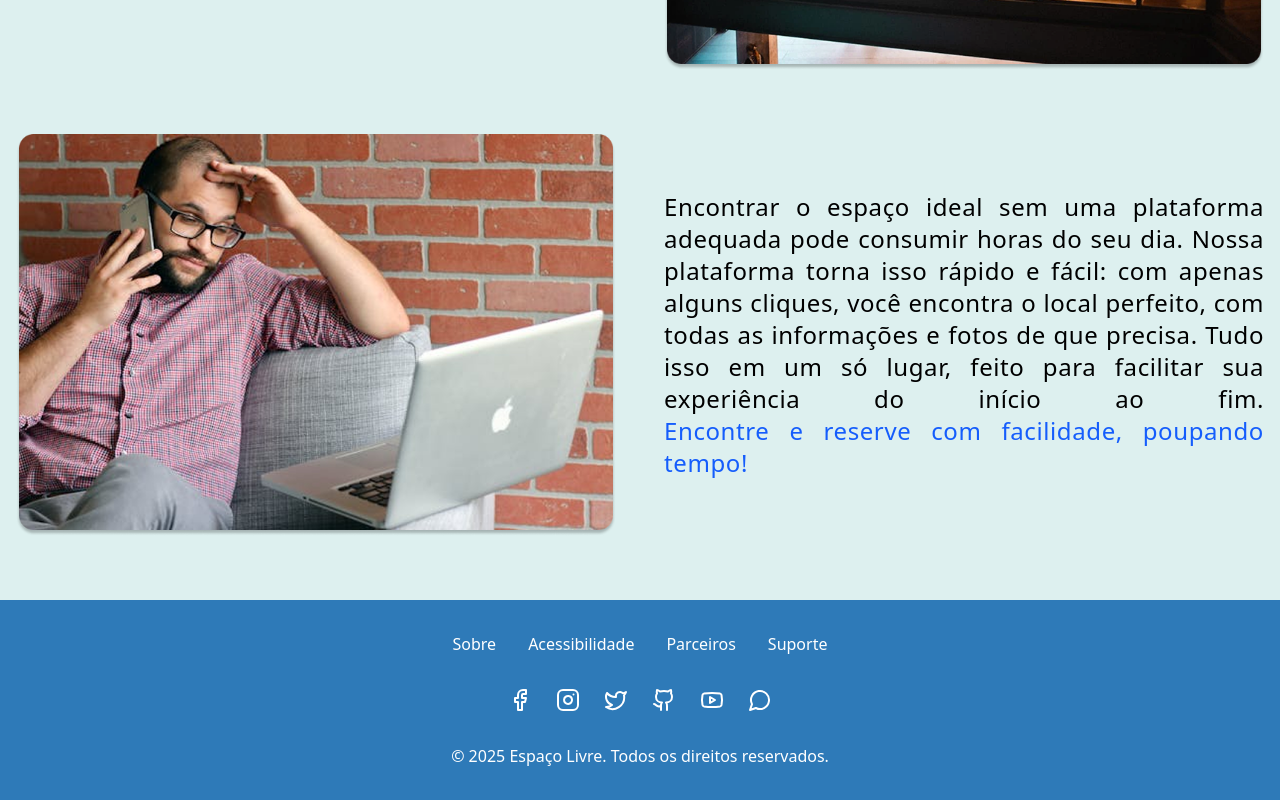
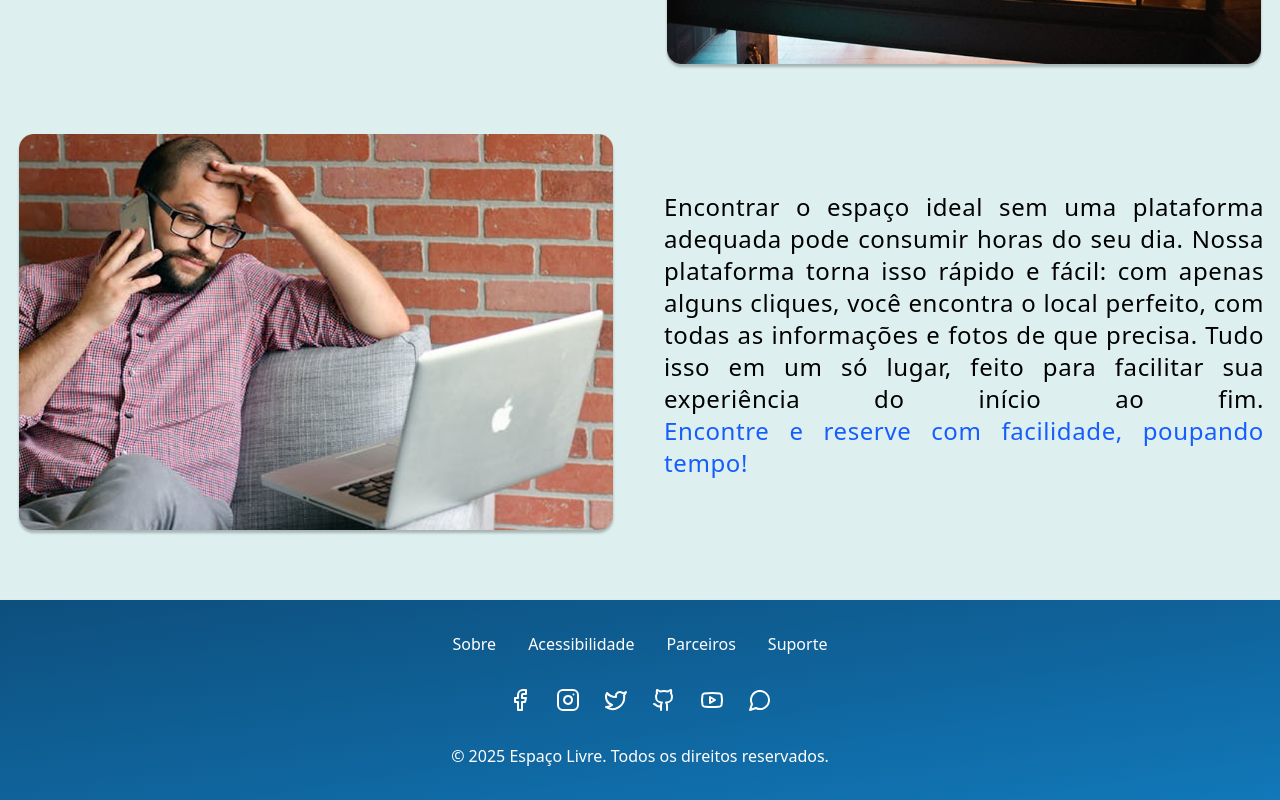
Before and after one commit to clasSeven7/espaco-livre, a Next.js app in the folder apps/web/: page / in a window 1280 px wide. Shown: the part 1690-2490 px from the top of the page. Built offline with nearby package versions, Linux system fonts and the light colour scheme.

Commit message:
feat: refatorar a implementação do rodapé criando um componente Footer separado

```diff
--- a/apps/web/src/app/(public)/(home)/page.tsx
+++ b/apps/web/src/app/(public)/(home)/page.tsx
@@ -1,5 +1,6 @@
 'use client';
 
+import Footer from '@/components/Footer';
 import HeaderNav from '@/components/HeaderNav';
 import { Button } from '@/components/ui/button';
 import { Card, CardContent } from '@/components/ui/card';
@@ -11,15 +12,7 @@
   CarouselPrevious,
 } from '@/components/ui/carousel';
 import Cookies from 'js-cookie';
-import {
-  Facebook,
-  Github,
-  Instagram,
-  MessageCircle,
-  Star,
-  Twitter,
-  Youtube,
-} from 'lucide-react';
+import { Star } from 'lucide-react';
 import Image from 'next/image';
 import Link from 'next/link';
 import { useRouter } from 'next/navigation';
@@ -311,77 +304,7 @@
       </section>
 
       {/* Footer */}
-      <footer
-        className={` text-white py-8 ${
-          isDarkMode ? 'bg-[#212a30]' : 'bg-[#2E7AB8]'
-        }`}
-      >
-        <div className="container mx-auto px-4">
-          <div className="flex flex-col items-center gap-8">
-            <div className="flex justify-center space-x-8">
-              <Link href="/sobre" className="hover:underline">
-                Sobre
-              </Link>
-              <Link href="/acessibilidade" className="hover:underline">
-                Acessibilidade
-              </Link>
-              <Link href="/parceiros" className="hover:underline">
-                Parceiros
-              </Link>
-              <Link href="/suporte" className="hover:underline">
-                Suporte
-              </Link>
-            </div>
-            <div className="flex justify-center space-x-6">
-              <Link
-                href="https://facebook.com"
-                target="_blank"
-                className="hover:text-gray-200"
-              >
-                <Facebook size={24} />
-              </Link>
-              <Link
-                href="https://instagram.com"
-                target="_blank"
-                className="hover:text-gray-200"
-              >
-                <Instagram size={24} />
-              </Link>
-              <Link
-                href="https://twitter.com"
-                target="_blank"
-                className="hover:text-gray-200"
-              >
-                <Twitter size={24} />
-              </Link>
-              <Link
-                href="https://github.com"
-                target="_blank"
-                className="hover:text-gray-200"
-              >
-                <Github size={24} />
-              </Link>
-              <Link
-                href="https://youtube.com"
-                target="_blank"
-                className="hover:text-gray-200"
-              >
-                <Youtube size={24} />
-              </Link>
-              <Link
-                href="https://whatsapp.com"
-                target="_blank"
-                className="hover:text-gray-200"
-              >
-                <MessageCircle size={24} />
-              </Link>
-            </div>
-            <div className="text-center">
-              <p>© 2025 Espaço Livre. Todos os direitos reservados.</p>
-            </div>
-          </div>
-        </div>
-      </footer>
+      <Footer isDarkMode={isDarkMode} />
     </main>
   );
 }
```
